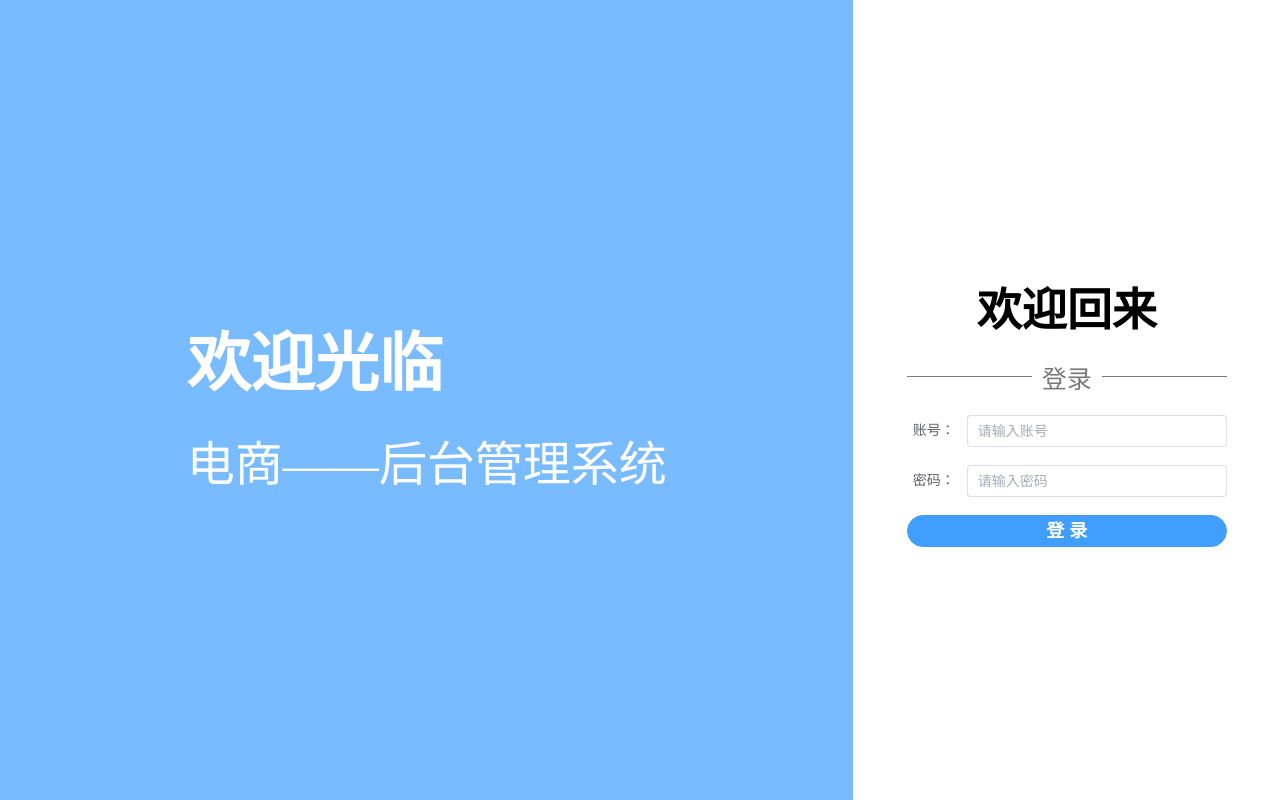
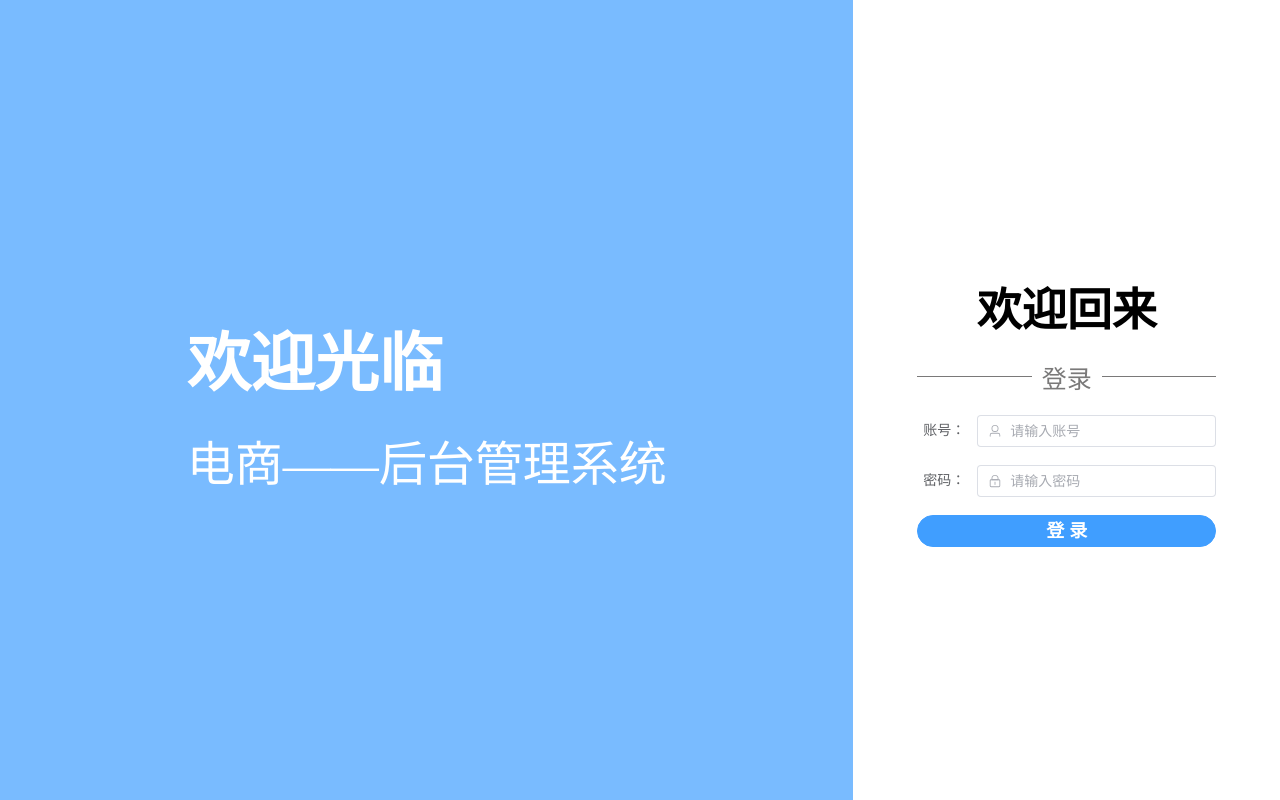
Before and after one commit to JamesHjb-Code/shop-backstage, a Vue app: page /#/login in a window 1280 px wide. Built offline with nearby package versions, Linux system fonts and the light colour scheme.

Commit message:
引入el图标

```diff
--- a/package.json
+++ b/package.json
@@ -9,6 +9,7 @@
     "preview": "vite preview"
   },
   "dependencies": {
+    "@element-plus/icons-vue": "^2.0.9",
     "element-plus": "^2.2.15",
     "vue": "^3.2.37",
     "vue-router": "^4.1.5"
--- a/src/views/login/index.vue
+++ b/src/views/login/index.vue
@@ -1,13 +1,15 @@
 <template>
   <el-row class="login-wrapper">
-    <el-col :span="16"
+    <el-col :lg="16"
+            :md="12"
             class="left-wrapper">
       <div class="text-content">
         <div class="text-head">欢迎光临</div>
         <div class="text-content">电商——后台管理系统</div>
       </div>
     </el-col>
-    <el-col :span="8"
+    <el-col :lg="8"
+            :md="12"
             class="right-wrapper">
       <el-form :model="form"
                label-width="60px"
@@ -20,11 +22,23 @@
         </div>
         <el-form-item label="账号：">
           <el-input v-model="form.username"
-                    placeholder="请输入账号" />
+                    placeholder="请输入账号">
+            <template #prefix>
+              <el-icon class="el-input__icon">
+                <User />
+              </el-icon>
+            </template>
+          </el-input>
         </el-form-item>
         <el-form-item label="密码：">
           <el-input v-model="form.password"
-                    placeholder="请输入密码" />
+                    placeholder="请输入密码">
+            <template #prefix>
+              <el-icon class="el-input__icon">
+                <Lock />
+              </el-icon>
+            </template>
+          </el-input>
         </el-form-item>
         <div class="btn-wrapper">
           <el-button type="primary"
@@ -37,6 +51,7 @@
   </el-row>
 </template>
 <script setup>
+import { User, Lock } from '@element-plus/icons-vue'
 import { reactive } from 'vue'
 
 const form = reactive({
@@ -76,7 +91,7 @@ const onSubmit = () => {
     flex-direction: column;
     text-align: center;
     .form-wrapper {
-      width: 75%;
+      width: 70%;
       margin: 0 auto;
       .header-text {
         margin: 20px 0px;
```
